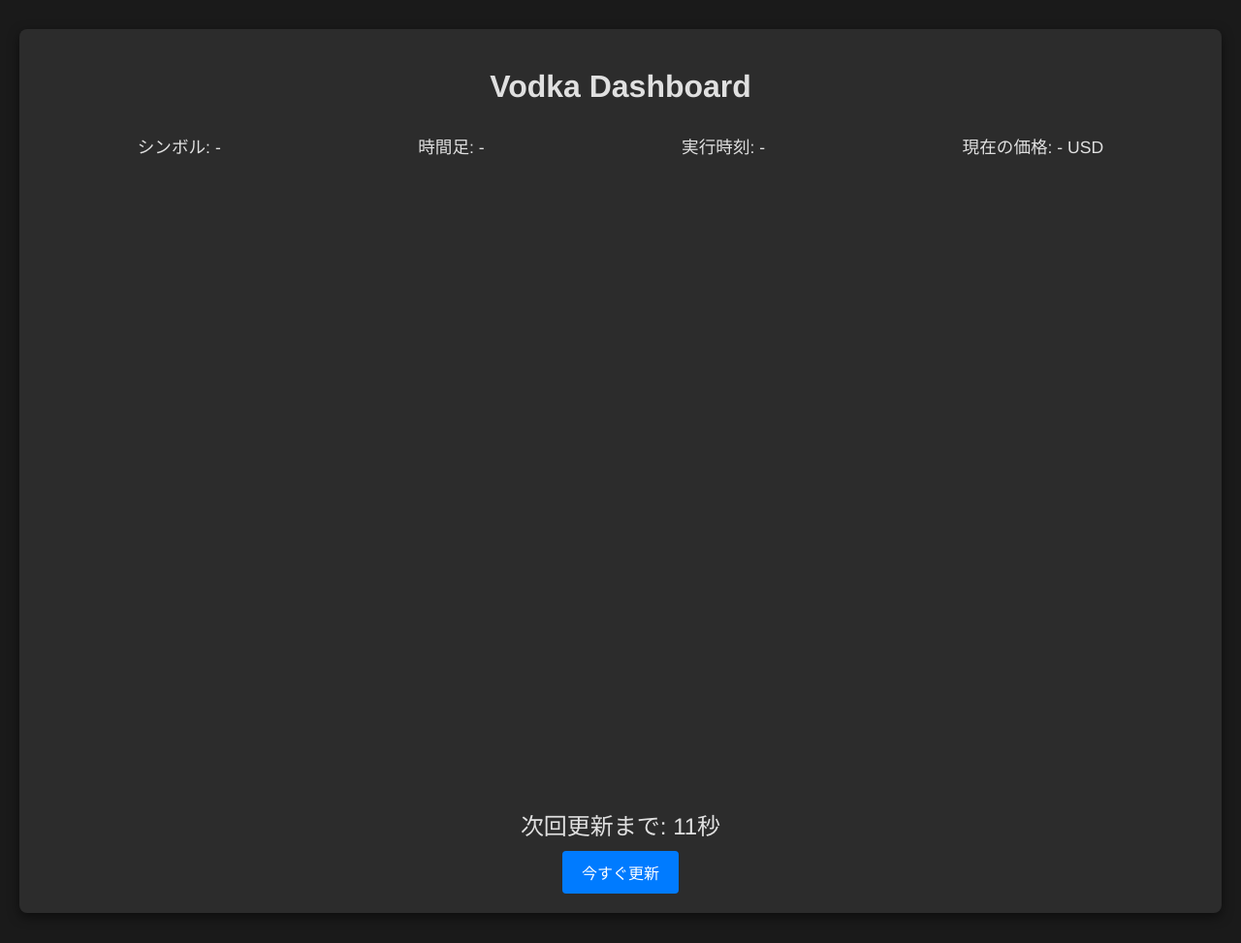
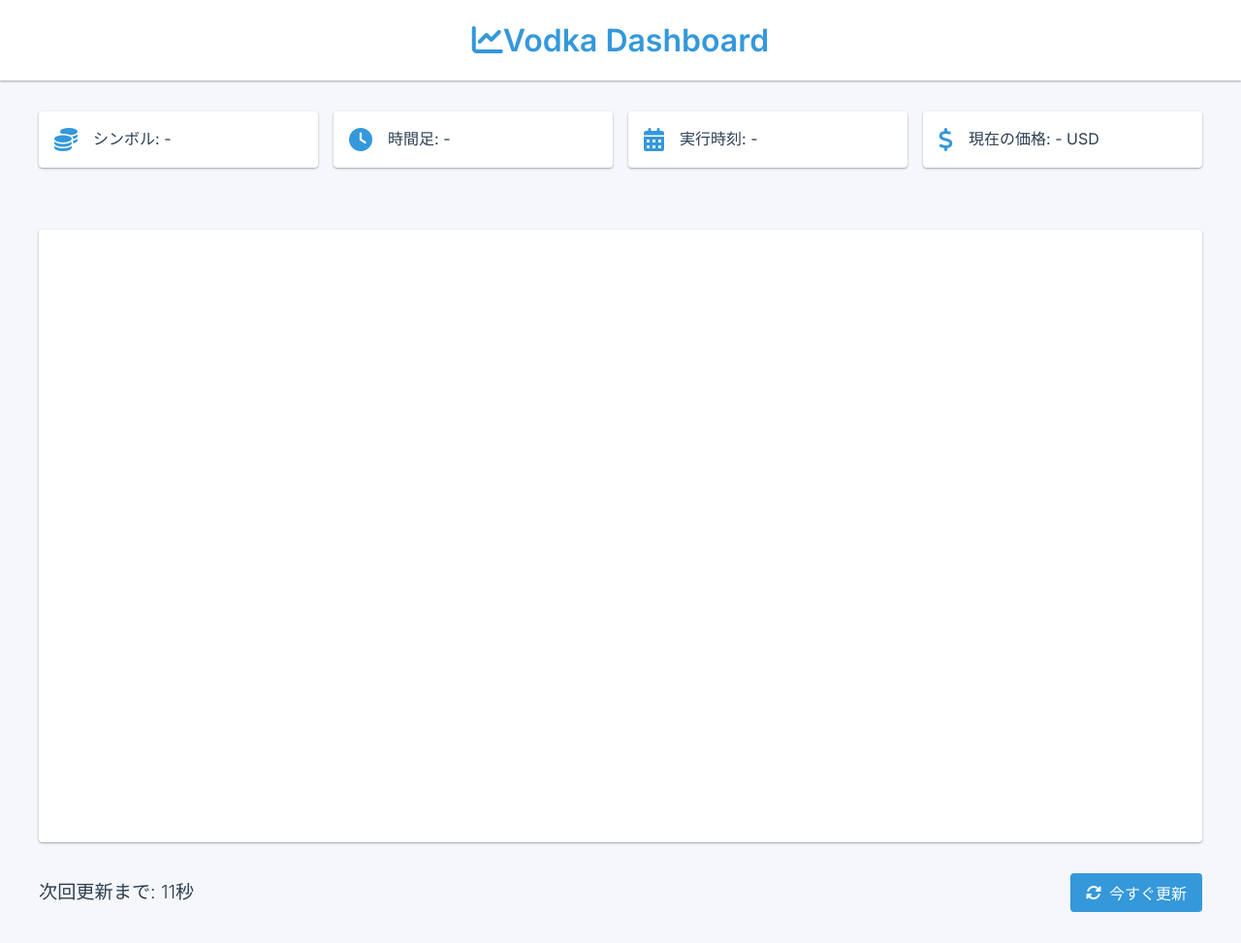
Before and after one commit to rxxuzi/vodka, a plain HTML site: page www/index.html in a window 1280 px wide. Shown: the whole page at 97% size. Drawn offline with nearby package versions, Linux system fonts and the light colour scheme; no server answers.

Commit message:
vodka v1.1.1 Update: web style

```diff
--- a/www/index.html
+++ b/www/index.html
@@ -4,22 +4,33 @@
   <meta charset="UTF-8">
   <meta name="viewport" content="width=device-width, initial-scale=1">
   <title>Vodka Prediction Dashboard</title>
+  <link rel="stylesheet" href="https://cdnjs.cloudflare.com/ajax/libs/font-awesome/6.4.0/css/all.min.css">
   <link rel="stylesheet" href="style.css">
-  <!-- Chart.js CDN -->
   <script src="https://cdn.jsdelivr.net/npm/chart.js"></script>
-  <!-- 日付アダプター（date-fns を利用） -->
   <script src="https://cdn.jsdelivr.net/npm/chartjs-adapter-date-fns"></script>
 </head>
 <body>
-<div class="container">
   <header>
-    <h1>Vodka Dashboard</h1>
+    <h1><i class="fas fa-chart-line"></i>Vodka Dashboard</h1>
   </header>
+  <main>
     <section class="summary">
-    <div>シンボル: <span id="symbol">-</span></div>
-    <div>時間足: <span id="interval">-</span></div>
-    <div>実行時刻: <span id="timestamp">-</span></div>
-    <div>現在の価格: <span id="current-price">-</span> USD</div>
+      <div class="summary-item">
+        <i class="fas fa-coins"></i>
+        <span>シンボル: <span id="symbol">-</span></span>
+      </div>
+      <div class="summary-item">
+        <i class="fas fa-clock"></i>
+        <span>時間足: <span id="interval">-</span></span>
+      </div>
+      <div class="summary-item">
+        <i class="fas fa-calendar-alt"></i>
+        <span>実行時刻: <span id="timestamp">-</span></span>
+      </div>
+      <div class="summary-item">
+        <i class="fas fa-dollar-sign"></i>
+        <span>現在の価格: <span id="current-price">-</span> USD</span>
+      </div>
     </section>
     <section class="predictions">
       <!-- 予測結果のボックスを動的に挿入 -->
@@ -28,10 +39,10 @@
       <canvas id="priceChart"></canvas>
     </section>
     <section class="controls">
-    <div id="countdown">次回更新まで: 15秒</div>
-    <button id="refreshBtn">今すぐ更新</button>
+      <div id="countdown">次回更新まで: <span id="countdown-value">15</span>秒</div>
+      <button id="refreshBtn"><i class="fas fa-sync-alt"></i> 今すぐ更新</button>
     </section>
-</div>
+  </main>
   <script src="script.js"></script>
 </body>
 </html>
--- a/www/style.css
+++ b/www/style.css
@@ -1,91 +1,206 @@
+@import url('https://fonts.googleapis.com/css2?family=Inter:wght@300;400;600&display=swap');
+
+:root {
+    --primary-color: #3498db;
+    --secondary-color: #f39c12;
+    --background-color: #f5f7fa;
+    --text-color: #2c3e50;
+    --border-color: #e0e0e0;
+    --card-shadow: 0 1px 3px rgba(0,0,0,0.12), 0 1px 2px rgba(0,0,0,0.24);
+    --glow-color: rgba(52, 152, 219, 0.5);
+}
+
 body {
     margin: 0;
     padding: 0;
-    font-family: 'Helvetica Neue', Arial, sans-serif;
-    background-color: #1a1a1a;
-    color: #e0e0e0;
+    font-family: 'Inter', sans-serif;
+    background-color: var(--background-color);
+    color: var(--text-color);
+    line-height: 1.6;
 }
 
-.container {
-    max-width: 1200px;
-    margin: 30px auto;
-    padding: 20px;
-    background-color: #2c2c2c;
-    border-radius: 8px;
-    box-shadow: 0 4px 12px rgba(0,0,0,0.5);
+header {
+    background-color: #fff;
+    padding: 1rem;
+    box-shadow: var(--card-shadow);
 }
 
 header h1 {
+    margin: 0;
     text-align: center;
-    margin-bottom: 20px;
+    color: var(--primary-color);
+    font-weight: 600;
+}
+
+main {
+    max-width: 1200px;
+    margin: 2rem auto;
+    padding: 0 1rem;
 }
 
 .summary {
-    display: flex;
-    flex-wrap: wrap;
-    justify-content: space-around;
-    margin-bottom: 20px;
-    font-size: 1.1em;
+    display: grid;
+    grid-template-columns: repeat(auto-fit, minmax(200px, 1fr));
+    gap: 1rem;
+    margin-bottom: 2rem;
 }
 
-.summary div {
-    margin: 10px;
+.summary-item {
+    background-color: #fff;
+    padding: 1rem;
+    border-radius: 4px;
+    box-shadow: var(--card-shadow);
+    display: flex;
+    align-items: center;
+    position: relative;
+    overflow: hidden;
+}
+
+.summary-item::after {
+    content: '';
+    position: absolute;
+    top: -50%;
+    left: -50%;
+    width: 200%;
+    height: 200%;
+    background: radial-gradient(circle, var(--glow-color) 0%, transparent 70%);
+    opacity: 0;
+    transition: opacity 0.3s ease;
+}
+
+.summary-item:hover::after {
+    opacity: 1;
+}
+
+.summary-item i {
+    font-size: 1.5em;
+    margin-right: 1rem;
+    color: var(--primary-color);
+    z-index: 1;
 }
 
 .predictions {
-    display: flex;
-    justify-content: space-around;
-    margin-bottom: 20px;
+    display: grid;
+    grid-template-columns: repeat(auto-fit, minmax(150px, 1fr));
+    gap: 1rem;
+    margin-bottom: 2rem;
 }
 
 .prediction-box {
-    flex: 1;
-    margin: 0 10px;
-    padding: 15px;
-    background-color: #3a3a3a;
-    border-radius: 5px;
+    background-color: #fff;
+    padding: 1rem;
+    border-radius: 4px;
+    box-shadow: var(--card-shadow);
     text-align: center;
-    font-size: 1.2em;
-    font-weight: bold;
+    position: relative;
+    overflow: hidden;
+}
+
+.prediction-box::after {
+    content: '';
+    position: absolute;
+    top: -50%;
+    left: -50%;
+    width: 200%;
+    height: 200%;
+    background: radial-gradient(circle, var(--glow-color) 0%, transparent 70%);
+    opacity: 0;
+    transition: opacity 0.3s ease;
+}
+
+.prediction-box:hover::after {
+    opacity: 1;
+}
+
+.prediction-box h3 {
+    margin-top: 0;
+    color: var(--secondary-color);
+    position: relative;
+    z-index: 1;
 }
 
 .prediction-box .green {
-    color: #28a745;
+    color: #27ae60;
 }
 
 .prediction-box .red {
-    color: #dc3545;
+    color: #e74c3c;
 }
 
-/* チャートは横いっぱいかつ十分な高さを確保 */
 .chart-container {
-    position: relative;
-    width: 100%;
-    height: 600px;
-    margin-bottom: 20px;
+    background-color: #fff;
+    padding: 1rem;
+    border-radius: 4px;
+    box-shadow: var(--card-shadow);
+    margin-bottom: 2rem;
+    height: 600px; /* チャートの高さを増加 */
 }
 
 .controls {
-    text-align: center;
-    margin-top: 20px;
+    display: flex;
+    justify-content: space-between;
+    align-items: center;
 }
 
 #countdown {
-    font-size: 1.5em;
-    margin-bottom: 10px;
+    font-size: 1.2em;
+    font-weight: 300;
+}
+
+#countdown-value {
+    font-weight: 600;
+    color: var(--secondary-color);
 }
 
 button {
-    padding: 10px 20px;
+    padding: 0.5rem 1rem;
     font-size: 1em;
-    background-color: #007bff;
+    background-color: var(--primary-color);
     border: none;
     color: #fff;
     border-radius: 4px;
     cursor: pointer;
-    transition: background-color 0.3s;
+    display: flex;
+    align-items: center;
+    position: relative;
+    overflow: hidden;
 }
 
-button:hover {
-    background-color: #0056b3;
+button::after {
+    content: '';
+    position: absolute;
+    top: -50%;
+    left: -50%;
+    width: 200%;
+    height: 200%;
+    background: radial-gradient(circle, rgba(255,255,255,0.3) 0%, transparent 70%);
+    opacity: 0;
+    transition: opacity 0.3s ease;
 }
+
+button:hover::after {
+    opacity: 1;
+}
+
+button i {
+    margin-right: 0.5rem;
+    position: relative;
+    z-index: 1;
+}
+
+@media (max-width: 768px) {
+    .controls {
+        flex-direction: column;
+        align-items: stretch;
+    }
+
+    #countdown {
+        margin-bottom: 1rem;
+        text-align: center;
+    }
+
+    button {
+        width: 100%;
+        justify-content: center;
+    }
+}
```
Lines whose indentation alone changed are shown as unchanged.
